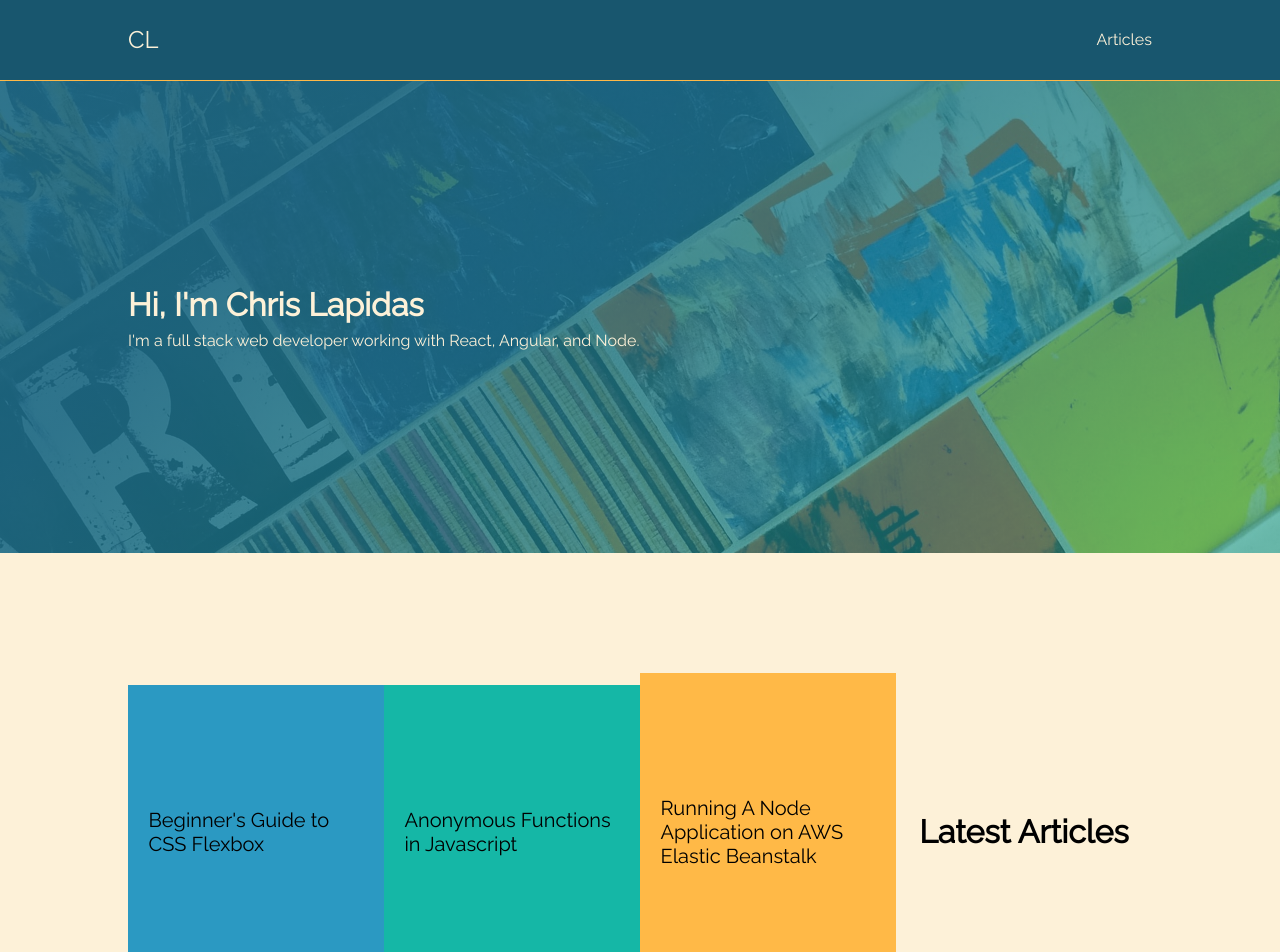
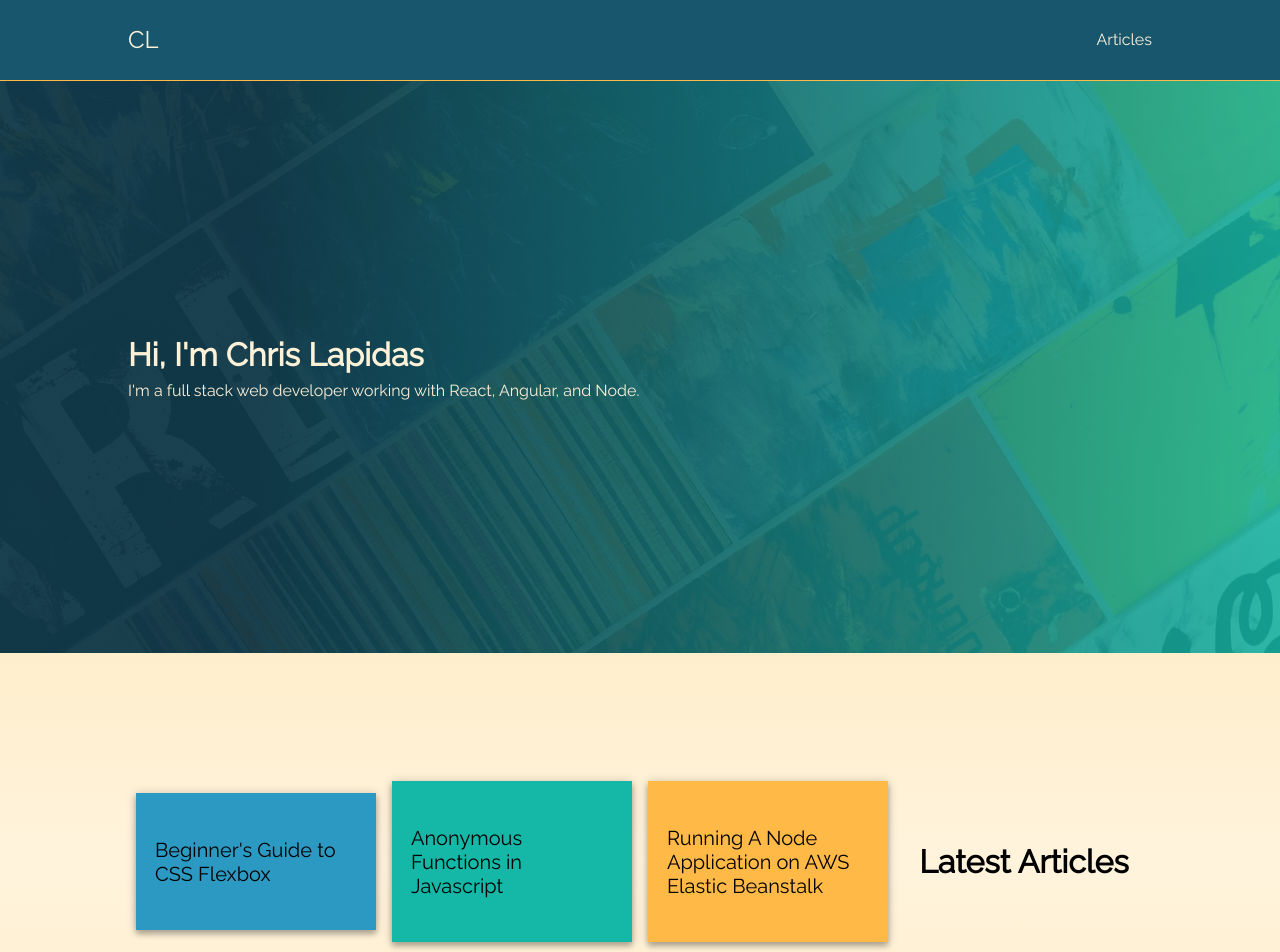
Before and after one commit to chrislapidas/chrislaps, a Next.js app: page / in a window 1280 px wide. Shown: the top 952 px of the page. Built offline with nearby package versions, Linux system fonts and the light colour scheme.

Commit message:
Almost done with cards

```diff
--- a/pages/index.js
+++ b/pages/index.js
@@ -28,13 +28,13 @@ export default function Home() {
 
         <div className={styles.latest}>
           <div className={"container " + styles.latestDivs}>
-            <div className={styles.articleWrapper1}>
+            <div className={"elevation-5 " + styles.articleWrapper1}>
               <div className={styles.article1}>Beginner's Guide to CSS Flexbox</div>
             </div>
-            <div className={styles.articleWrapper2}>
+            <div className={"elevation-5 " + styles.articleWrapper2}>
               <div className={styles.article2}>Anonymous Functions in Javascript</div>
             </div>
-            <div className={styles.articleWrapper3}>
+            <div className={"elevation-5 " + styles.articleWrapper3}>
               <div className={styles.article3}>Running A Node Application on AWS Elastic Beanstalk</div>
             </div>
             <div className={styles.articleWrapper4}>
--- a/styles/Home.module.scss
+++ b/styles/Home.module.scss
@@ -1,13 +1,13 @@
 .landing {
-  background: linear-gradient(315deg, rgba(21,183,166,0.5) 0%, rgba(29,106,134,.9) 77%)
+  background: linear-gradient(270deg, rgba(21,183,166,0.85) 0%, rgba(16,57,73,0.95) 80%)
   , url("../public/rect.jpg");
   background-size: cover;
   color: $color-modern-white;
 }
 
 .landingBox {
-  padding-top: 200px;
-  padding-bottom: 200px;
+  padding-top: 250px;
+  padding-bottom: 250px;
 }
 
 .landingRow {
@@ -21,35 +21,21 @@
   padding-top: 80px;
 }
 
-.contact {
-  display: flex;
-  justify-content: center;
-  align-items: center;
-  padding-top: 80px;
-}
 
-.contactButton {
-  display: flex;
-  align-items: center;
-  padding: 12px;
-  border: none;
-  border-radius: 20px;
-  background: radial-gradient(circle, rgba(255,250,240,1) 0%, rgba(250,238,206,1) 100%);
-
-  :global img {
-    max-width: 36px;
-  }
-}
 
 .latest {
-  background: $color-modern-white;
+  background: linear-gradient(0deg, rgba(255,238,204,1) 0%, rgba(255,243,220,1) 50%, rgba(255,238,204,1) 100%);
   padding-top: 120px;
   padding-bottom: 120px;
 }
 
 .latestDivs {
-  display: flex;
+  display: grid;
+  grid-template-columns: repeat(auto-fill, minmax(25%, 1fr));
+
   align-items: center;
+  justify-content: center;
+
 
 
 }
@@ -68,16 +54,21 @@
 }
 
 .articleWrapper1, .articleWrapper2, .articleWrapper3, .articleWrapper4 {
-  flex: 1 1 25%;
+
   padding: 10% 0;
+  margin: 3%;
 
 
 
 }
 
 .article1, .article2, .article3 {
+
   padding: 8%;
   font-size: 20px;
+
+
+
 }
 
 .article2 {
```
